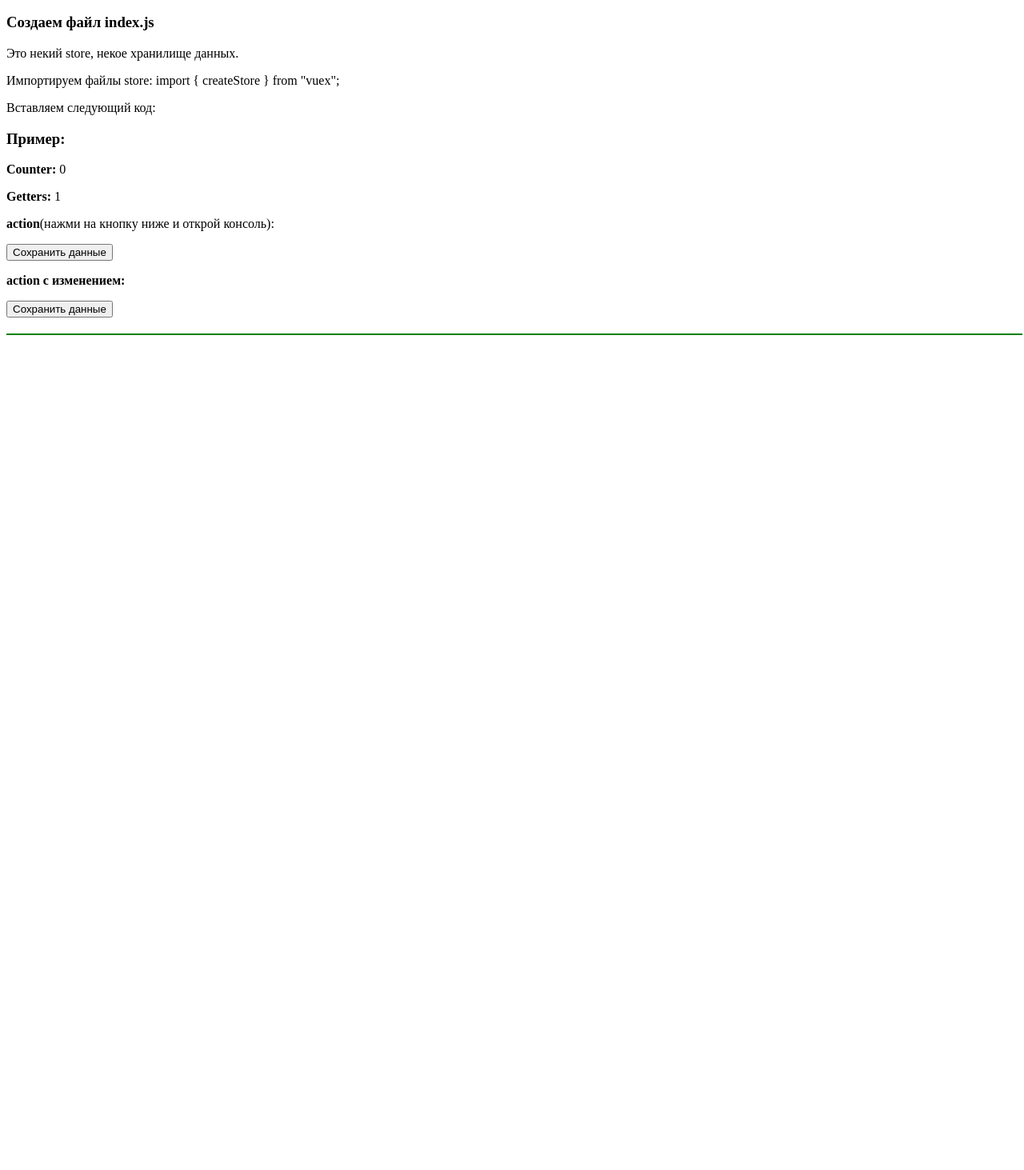
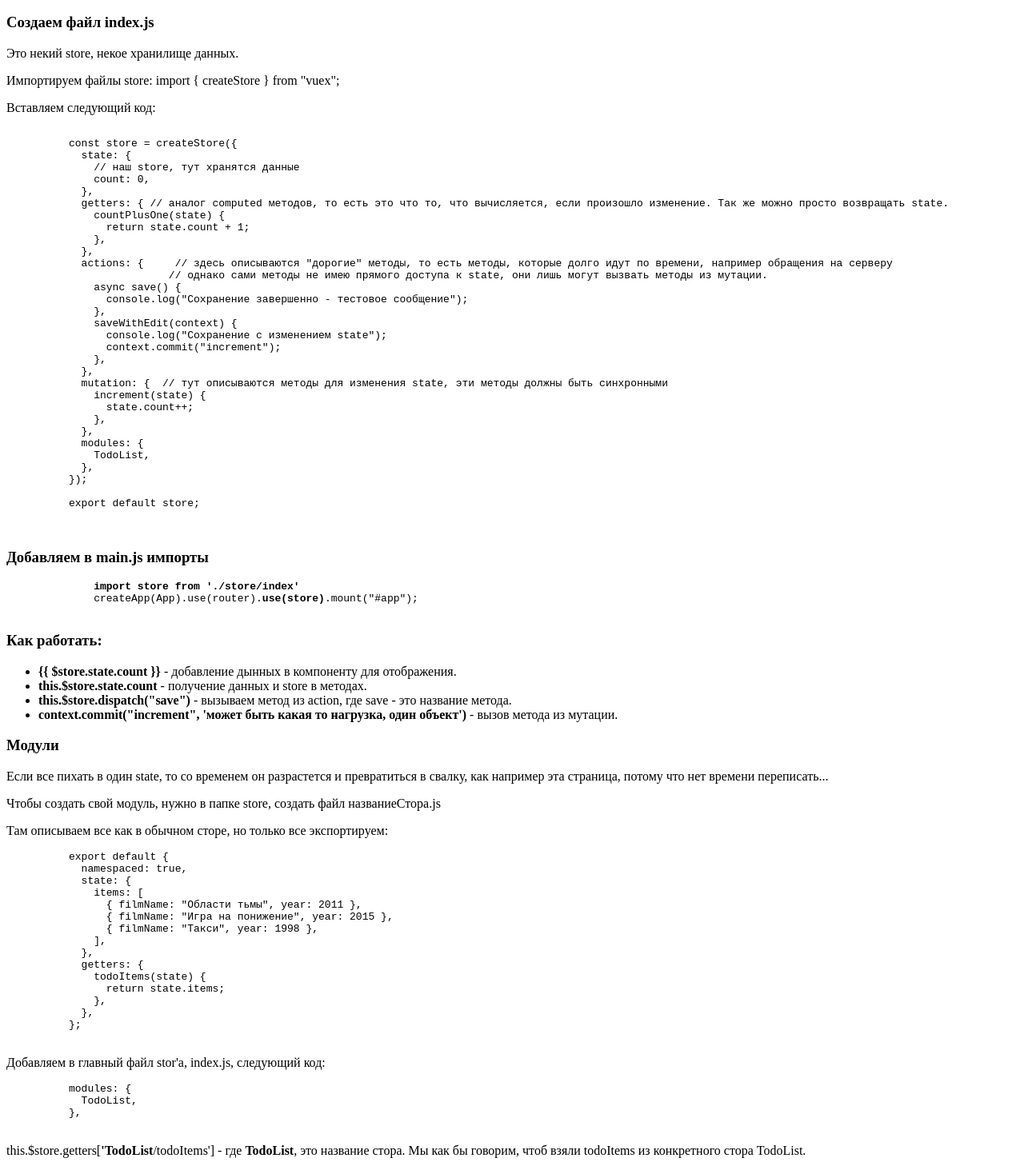
Before and after one commit to tomright/Vue3homework, a Vue app: page / in a window 1280 px wide. Shown: the part 6907-8370 px from the top of the page at 80% size. Before the commit the page ends 7334 px from the top, so only its background shows below. Built offline with nearby package versions, Linux system fonts and the light colour scheme; no server answers.

Commit message:
Закончил описывать знания которые получил

```diff
--- a/src/store/index.js
+++ b/src/store/index.js
@@ -6,12 +6,13 @@ const store = createStore({
     // наш store, тут хранятся данные
     count: 0,
   },
-  getters: {
+  getters: { // аналог computed методов, то есть это что то, что вычисляется, если произошло изменение. Так же можно просто возвращать state.
     countPlusOne(state) {
       return state.count + 1;
     },
   },
-  actions: {
+  actions: {     // здесь описываются "дорогие" методы, то есть методы, которые долго идут по времени, например обращения на серверу
+                 // однако сами методы не имею прямого доступа к state, они лишь могут вызвать методы из мутации.
     async save() {
       console.log("Сохранение завершенно - тестовое сообщение");
     },
@@ -20,7 +21,7 @@ const store = createStore({
       context.commit("increment");
     },
   },
-  mutation: {
+  mutation: {  // тут описываются методы для изменения state, эти методы должны быть синхронными
     increment(state) {
       state.count++;
     },
--- a/src/views/Home.vue
+++ b/src/views/Home.vue
@@ -534,7 +534,87 @@
       <h3>Создаем файл index.js</h3>
       <p>Это некий store, некое хранилище данных.</p>
       <p>Импортируем файлы store: import { createStore } from "vuex";</p>
-      <p>Вставляем следующий код:</p>
+      <p>Вставляем следующий код:
+        <pre>
+
+          const store = createStore({
+            state: {
+              // наш store, тут хранятся данные
+              count: 0,
+            },
+            getters: { // аналог computed методов, то есть это что то, что вычисляется, если произошло изменение. Так же можно просто возвращать state.
+              countPlusOne(state) {
+                return state.count + 1;
+              },
+            },
+            actions: {     // здесь описываются "дорогие" методы, то есть методы, которые долго идут по времени, например обращения на серверу
+                          // однако сами методы не имею прямого доступа к state, они лишь могут вызвать методы из мутации.
+              async save() {
+                console.log("Сохранение завершенно - тестовое сообщение");
+              },
+              saveWithEdit(context) {
+                console.log("Сохранение с изменением state");
+                context.commit("increment");
+              },
+            },
+            mutation: {  // тут описываются методы для изменения state, эти методы должны быть синхронными
+              increment(state) {
+                state.count++;
+              },
+            },
+            modules: {
+              TodoList,
+            },
+          });
+
+          export default store;
+
+        </pre>
+      </p>
+      <h3>Добавляем в main.js импорты</h3>
+      <p><pre>
+              <strong>import store from './store/index'</strong>
+              createApp(App).use(router).<strong>use(store)</strong>.mount("#app");
+      </pre></p>
+      <h3>Как работать:</h3>
+      <ul>
+        <li> <strong> &lcub;&lcub; $store.state.count &rcub;&rcub; </strong> - добавление дынных в компоненту для отображения.</li>
+        <li><strong> this.$store.state.count</strong> - получение данных и store в методах.</li>
+        <li><strong>this.$store.dispatch("save")</strong> - вызываем метод из action, где save - это название метода.</li>
+        <li><strong>context.commit("increment", 'может быть какая то нагрузка, один объект')</strong> - вызов метода из мутации. </li>
+      </ul>
+      <h3>Модули</h3>
+      <p>Если все пихать в один state, то со временем он разрастется и превратиться в свалку, как например эта страница, потому что нет времени переписать...</p>
+      <p>Чтобы создать свой модуль, нужно в папке store, создать файл названиеСтора.js</p>
+      <p>Там описываем все как в обычном сторе, но только все экспортируем:</p>
+      <p>
+        <pre>
+          export default {
+            namespaced: true,
+            state: {
+              items: [
+                { filmName: "Области тьмы", year: 2011 },
+                { filmName: "Игра на понижение", year: 2015 },
+                { filmName: "Такси", year: 1998 },
+              ],
+            },
+            getters: {
+              todoItems(state) {
+                return state.items;
+              },
+            },
+          };
+        </pre>
+      </p>
+      <p>Добавляем в главный файл stor'a, index.js, следующий код:</p>
+      <p>
+        <pre>
+          modules: {
+            TodoList,
+          },
+        </pre>
+      </p>
+      <p>this.$store.getters[<strong>'TodoList</strong>/todoItems'] - где <strong>TodoList</strong>, это название стора. Мы как бы говорим, чтоб взяли todoItems из конкретного стора TodoList.</p>
       <h3>Пример:</h3>
       <p><strong>Counter:</strong> {{ $store.state.count }}</p>
       <p><strong>Getters:</strong> {{ $store.getters.countPlusOne }}</p>
```
